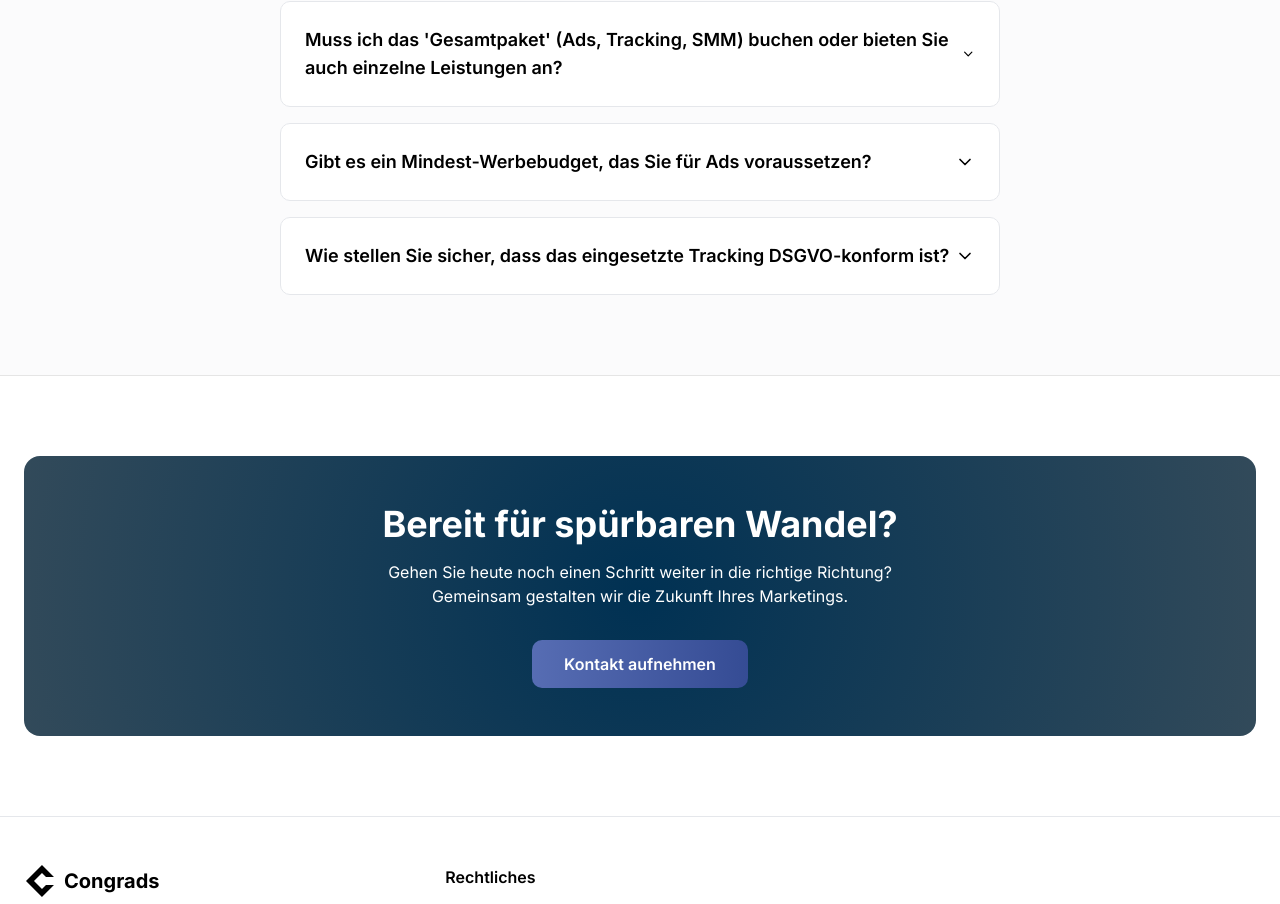
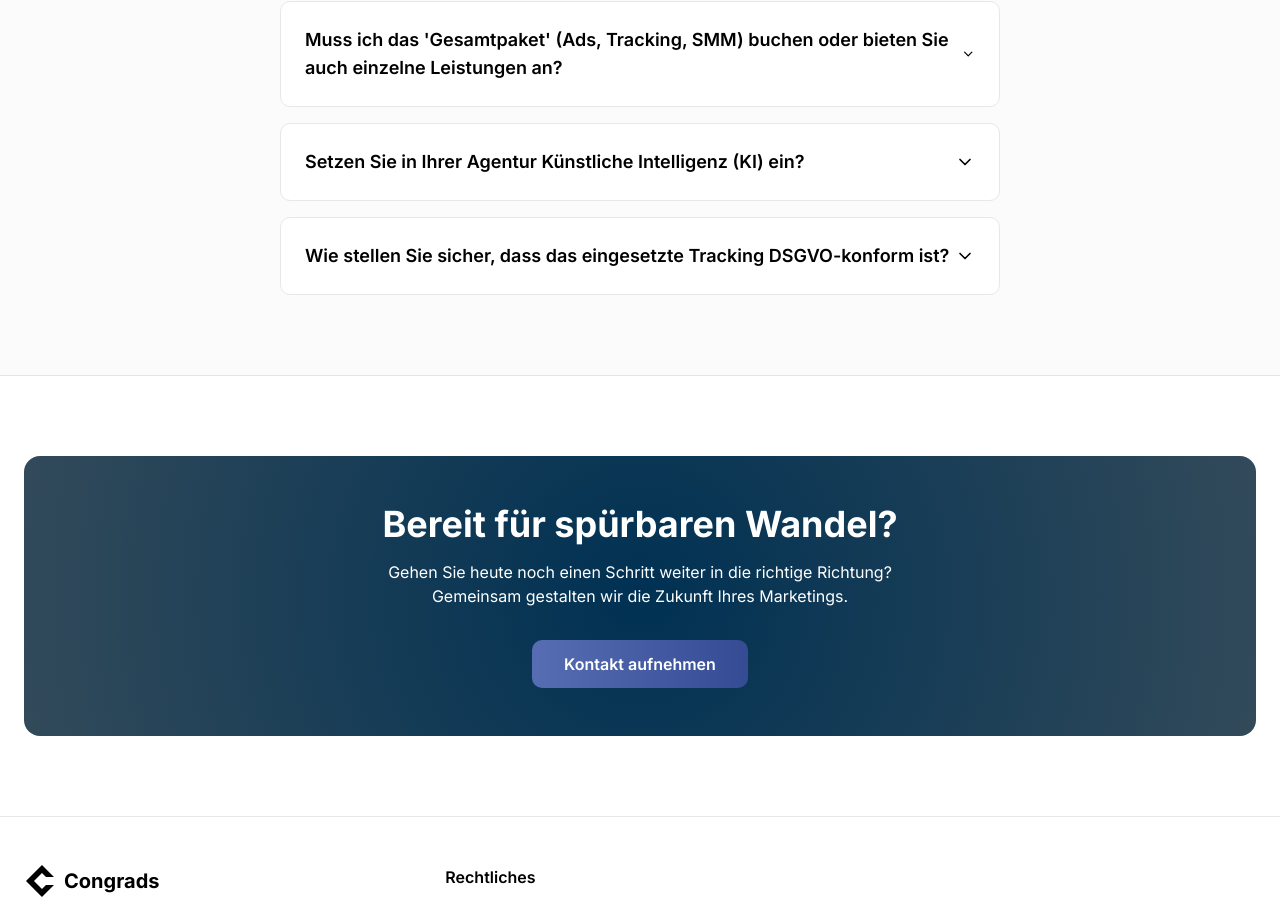
Before and after one commit to angys-code/congrads-website, a Next.js app: page / in a window 1280 px wide. Shown: the part 6915-7819 px from the top of the page. Built offline with nearby package versions, Linux system fonts and the light colour scheme.

Commit message:
fix: update FAQ item question and answer in FaqSection

```diff
--- a/app/page.tsx
+++ b/app/page.tsx
@@ -206,7 +206,7 @@ const Header = () => (
     />
     {/* End Google Tag Manager */}
 
-    <meta name="p:domain_verify" content="d8aa19b67752b9c1fcc22d6a8ff77c5f"/>
+    <meta name="p:domain_verify" content="d8aa19b67752b9c1fcc22d6a8ff77c5f" />
 
     <div className="container mx-auto px-6 py-4 flex justify-between items-center">
       <ScrollProgress className="top-[65px]" />
@@ -1050,10 +1050,11 @@ const FaqSection = () => (
           </FaqItem>
         </BlurFade>
         <BlurFade direction="down" delay={0.25} inView>
-          <FaqItem question="Gibt es ein Mindest-Werbebudget, das Sie für Ads voraussetzen?">
-            Nein. Wir definieren kein starres Mindestbudget. Der nötige Aufwand ist abhängig von den Zielen, die Sie erreichen wollen.
-            In einem transparenten Erstgespräch klären wir, welches Budget für Ihre Ziele – ob nur für Google Ads oder ein kombiniertes Setup – strategisch sinnvoll ist.
-          </FaqItem>
+            <FaqItem question="Setzen Sie in Ihrer Agentur Künstliche Intelligenz (KI) ein?">
+            Ja. Wir sind mit KI aufgewachsen und nutzen sie als das, was sie ist: ein extrem leistungsfähiges Werkzeug, aber kein Ersatz für den Menschen. KI ist unschlagbar im Abrufen von Wissen, kann aber nicht das emotionale "Warum" verstehen.
+            <br /><br />
+            KI ist der Werkzeugkasten, aber wir sind der Architekt mit dem Plan. KI generiert Vorschläge, keine Resultate. Bei uns bekommen Sie das Beste aus beiden Welten: Experte + KI. Denn am Ende versteht nur der Mensch den Menschen.
+            </FaqItem>
         </BlurFade>
         <BlurFade direction="down" delay={0.25} inView>
           <FaqItem question="Wie stellen Sie sicher, dass das eingesetzte Tracking DSGVO-konform ist?">
```
